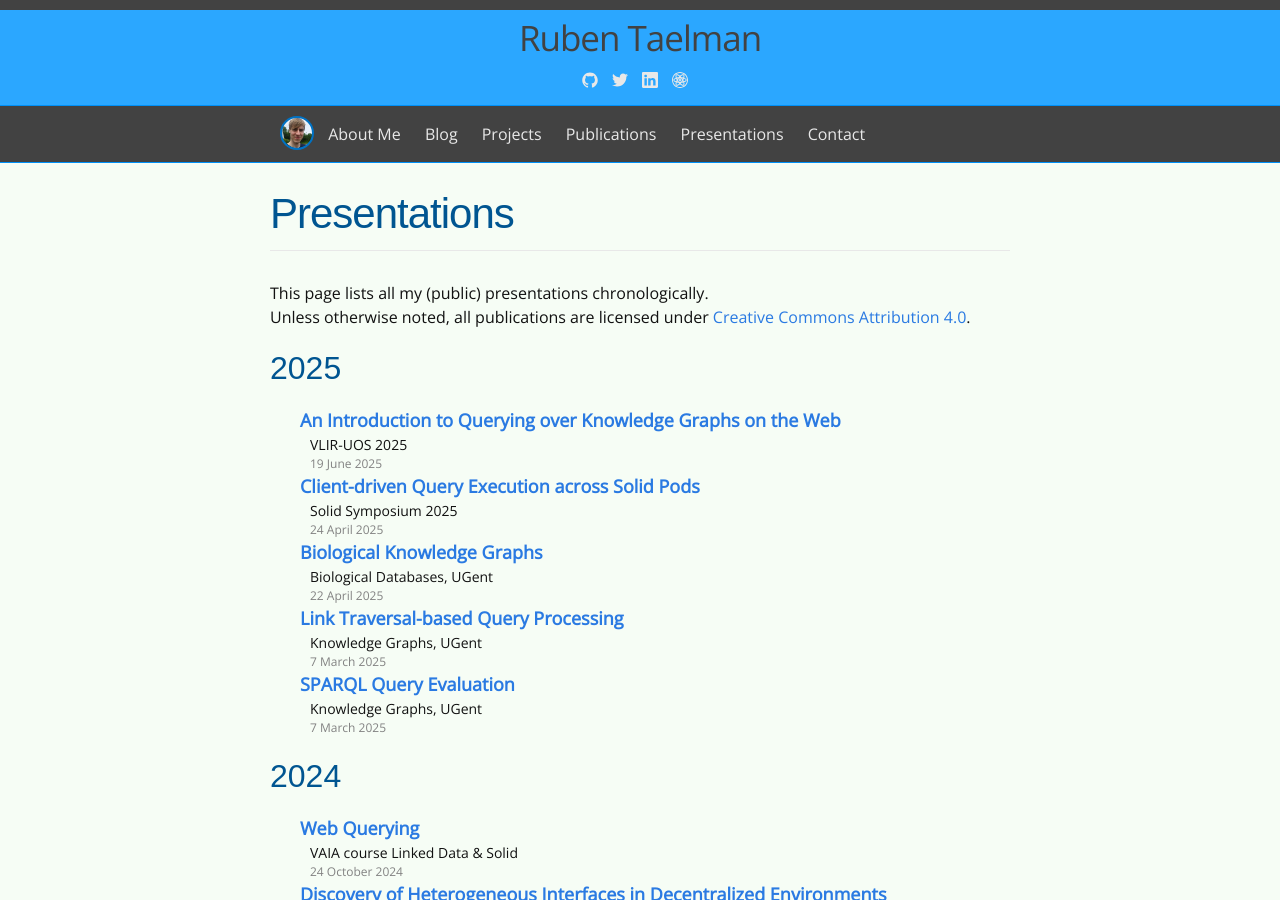
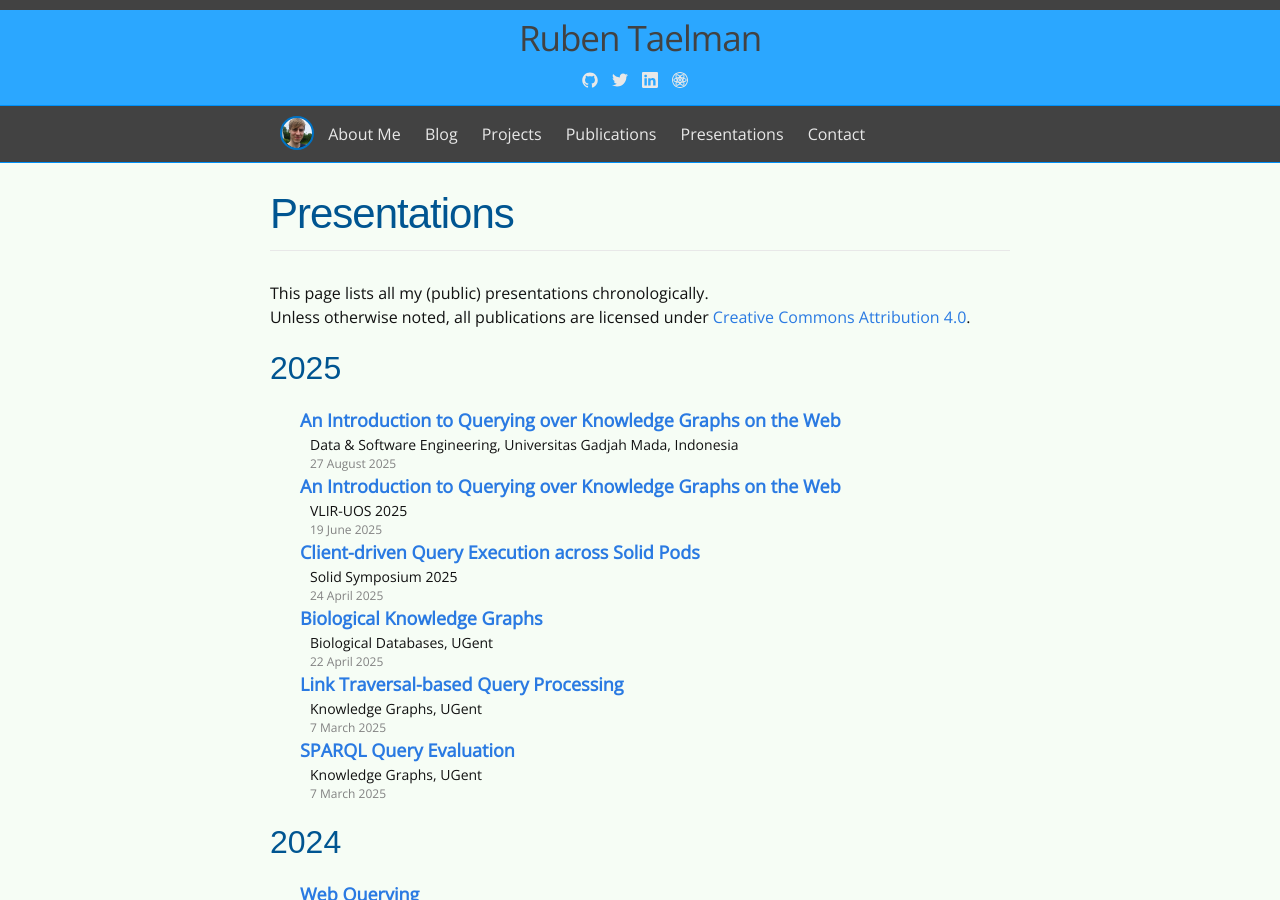
Before and after one commit to rubensworks/rubensworks.net, a Jekyll site: the page built from presentations.md, in a window 1280 px wide and 900 px high. Built offline with Jekyll 4.4.1, drawn with Linux system fonts in a browser that asks for light colours; some web fonts are replaced.

Commit message:
Add 2025-ugm-queryingkgs to presentations.yml

```diff
--- a/_data/presentations.yml
+++ b/_data/presentations.yml
@@ -1,3 +1,8 @@
+"2025-ugm-queryingkgs":
+    title: "An Introduction to Querying over Knowledge Graphs on the Web"
+    venue: "Data & Software Engineering, Universitas Gadjah Mada, Indonesia"
+    date: "27 August 2025"
+    url: "https://www.rubensworks.net/raw/slides/2025/ugm-queryingkgs/"
 "2025-vliruos":
     title: "An Introduction to Querying over Knowledge Graphs on the Web"
     venue: "VLIR-UOS 2025"
```
